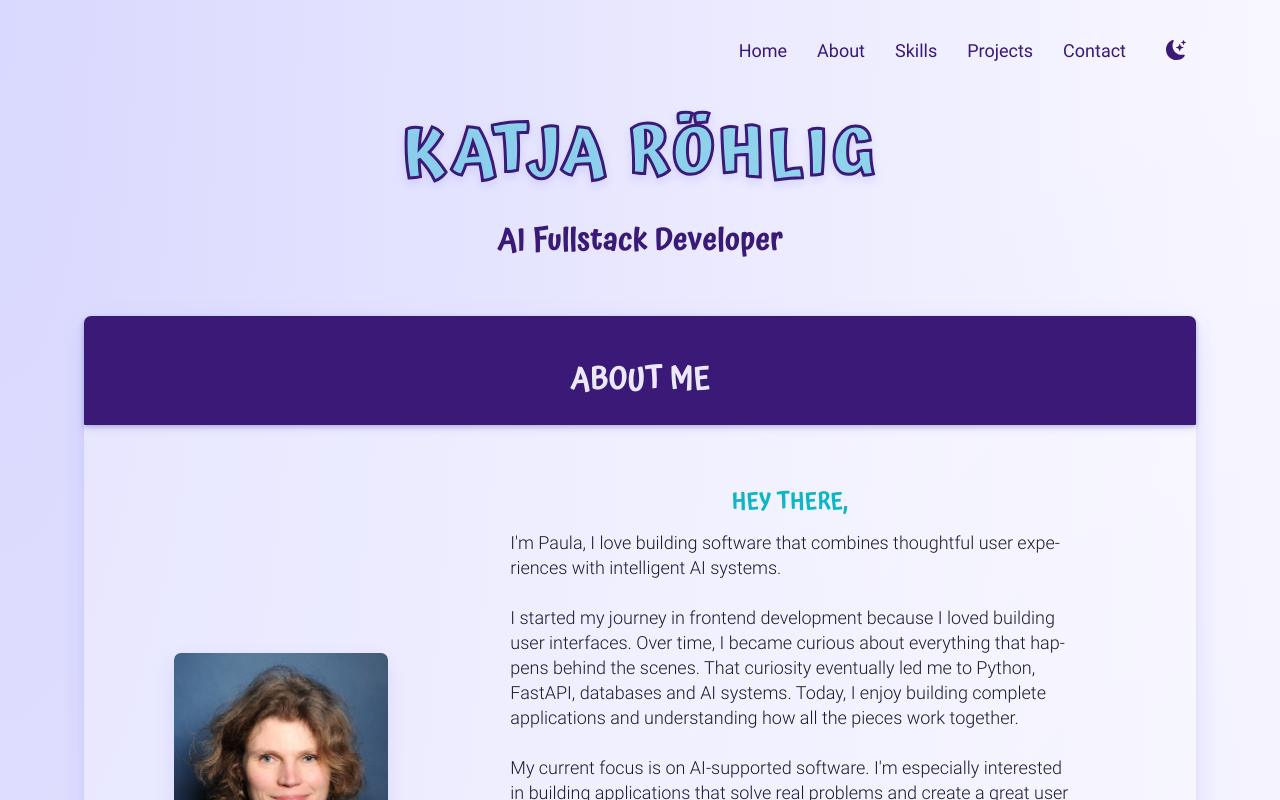
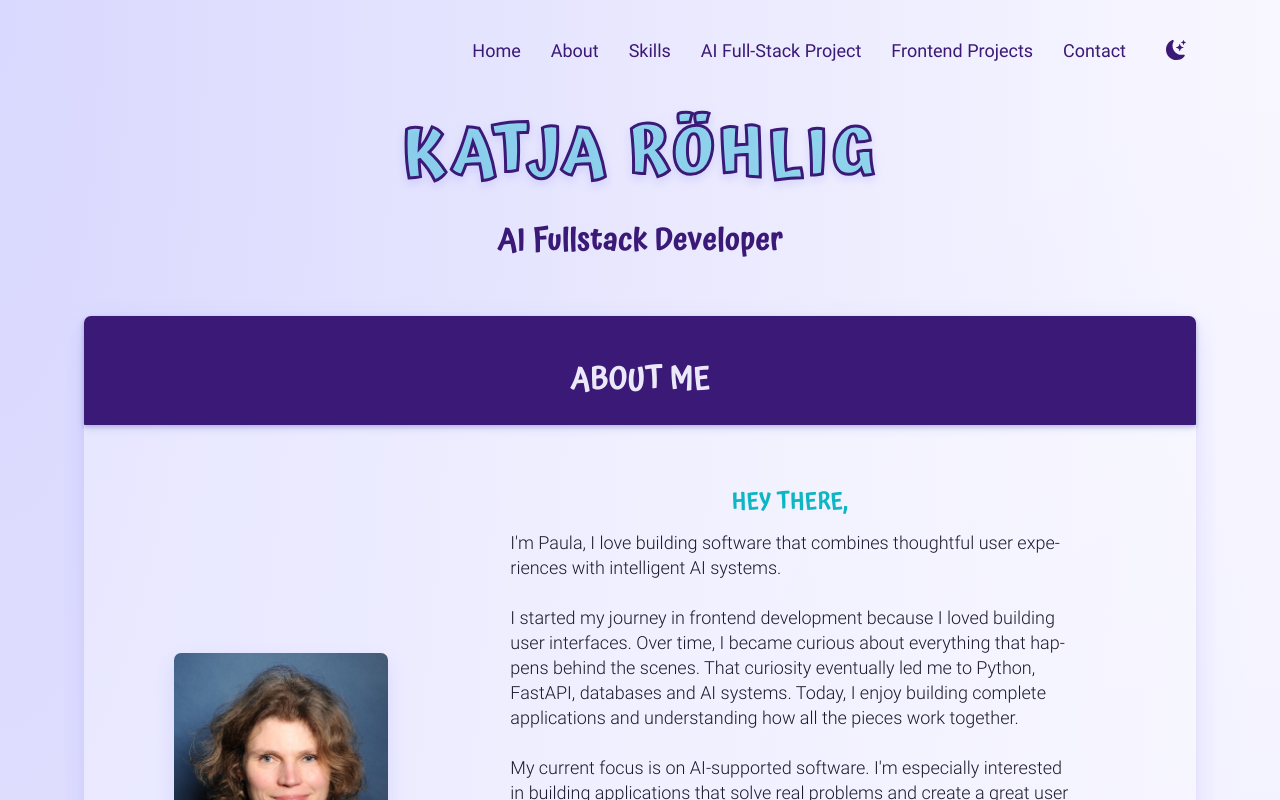
Before and after one commit to katja-roehlig/portfolio, a Vue app: page / in a window 1280 px wide. Shown: the top 800 px of the page. Built offline with nearby package versions, Linux system fonts and the light colour scheme.

Commit message:
update navigation

```diff
--- a/src/components/AiProject.vue
+++ b/src/components/AiProject.vue
@@ -3,7 +3,7 @@ import SerenityInfo from './SerenityInfo.vue';
 
 </script>
 <template>
-    <article class="ai__container container" id="projects">
+    <article class="ai__container container" id="ai-project">
         <h3>Serenity – AI Full-Stack Project</h3>
         <div class="ai__content">
             <SerenityInfo />
--- a/src/components/Contact.vue
+++ b/src/components/Contact.vue
@@ -77,7 +77,7 @@ function closeImpressum(): void {
 
 <style scoped>
 .contact__container {
-  margin-bottom: 8rem;
+  margin-bottom: 5rem;
 }
 
 .content__container {
--- a/src/components/Navigation.vue
+++ b/src/components/Navigation.vue
@@ -63,7 +63,6 @@ function getMediaPreference() {
       <li class="nav__list-item">
         <a href="#about" class="nav__link">About</a>
       </li>
-      <li class="nav__list-item" v-if="isVisible"></li>
       <li class="nav__list-item nav__list-item-close" v-if="isVisible" @click="largeMenu">
         X
       </li>
@@ -71,7 +70,10 @@ function getMediaPreference() {
         <a href="#skills" class="nav__link">Skills</a>
       </li>
       <li class="nav__list-item">
-        <a href="#projects" class="nav__link">Projects</a>
+        <a href="#ai-project" class="nav__link">AI Full-Stack Project</a>
+      </li>
+      <li class="nav__list-item">
+        <a href="#projects" class="nav__link">Frontend Projects</a>
       </li>
       <li class="nav__list-item">
         <a href="#contact" class="nav__link">Contact</a>
@@ -129,7 +131,7 @@ function getMediaPreference() {
 .opacity {
   display: grid;
   grid-template-columns: 1fr 1fr 1fr;
-  justify-items: center;
+  justify-items: start;
   align-content: space-evenly;
   animation: nav-list-appear 0.5s ease-in-out 0s 1 both;
   position: absolute;
@@ -138,7 +140,7 @@ function getMediaPreference() {
   right: 0;
   left: 0;
   margin: 0;
-  padding-inline-start: 0px;
+  padding-inline-start: 2rem;
   background-color: var(--h3-color);
   color: rgb(var(--bg-color));
   z-index: 1;
@@ -173,7 +175,7 @@ function getMediaPreference() {
   color: #fff;
 }
 
-@media (min-width: 768px) {
+@media (min-width: 960px) {
   .nav__menu {
     display: none;
   }
```
